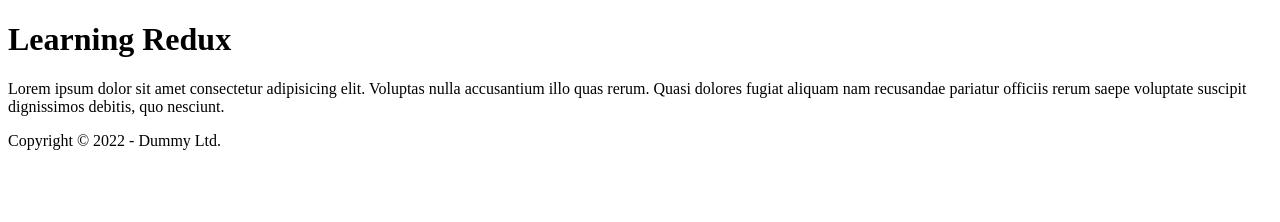
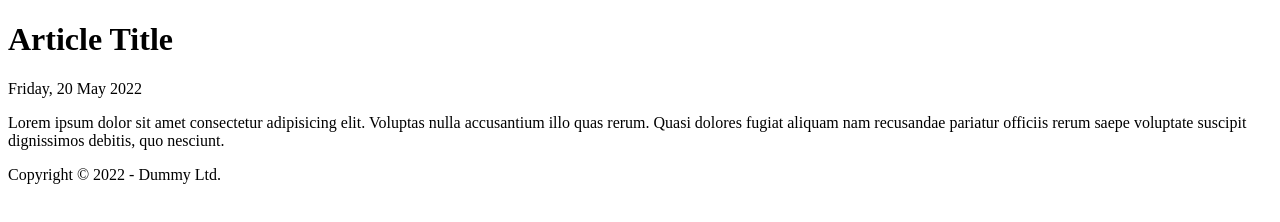
Before and after one commit to gattigaga/learn-rebase, a plain HTML site: page index.html in a window 1280 px wide. Drawn offline with Linux system fonts and the light colour scheme.

Commit message:
F2 - Add date

```diff
--- a/index.html
+++ b/index.html
@@ -7,7 +7,8 @@
     <title>Document</title>
   </head>
   <body>
-    <h1>Learning Redux</h1>
+    <h1>Article Title</h1>
+    <p>Friday, 20 May 2022</p>
     <p>
       Lorem ipsum dolor sit amet consectetur adipisicing elit. Voluptas nulla
       accusantium illo quas rerum. Quasi dolores fugiat aliquam nam recusandae
```
